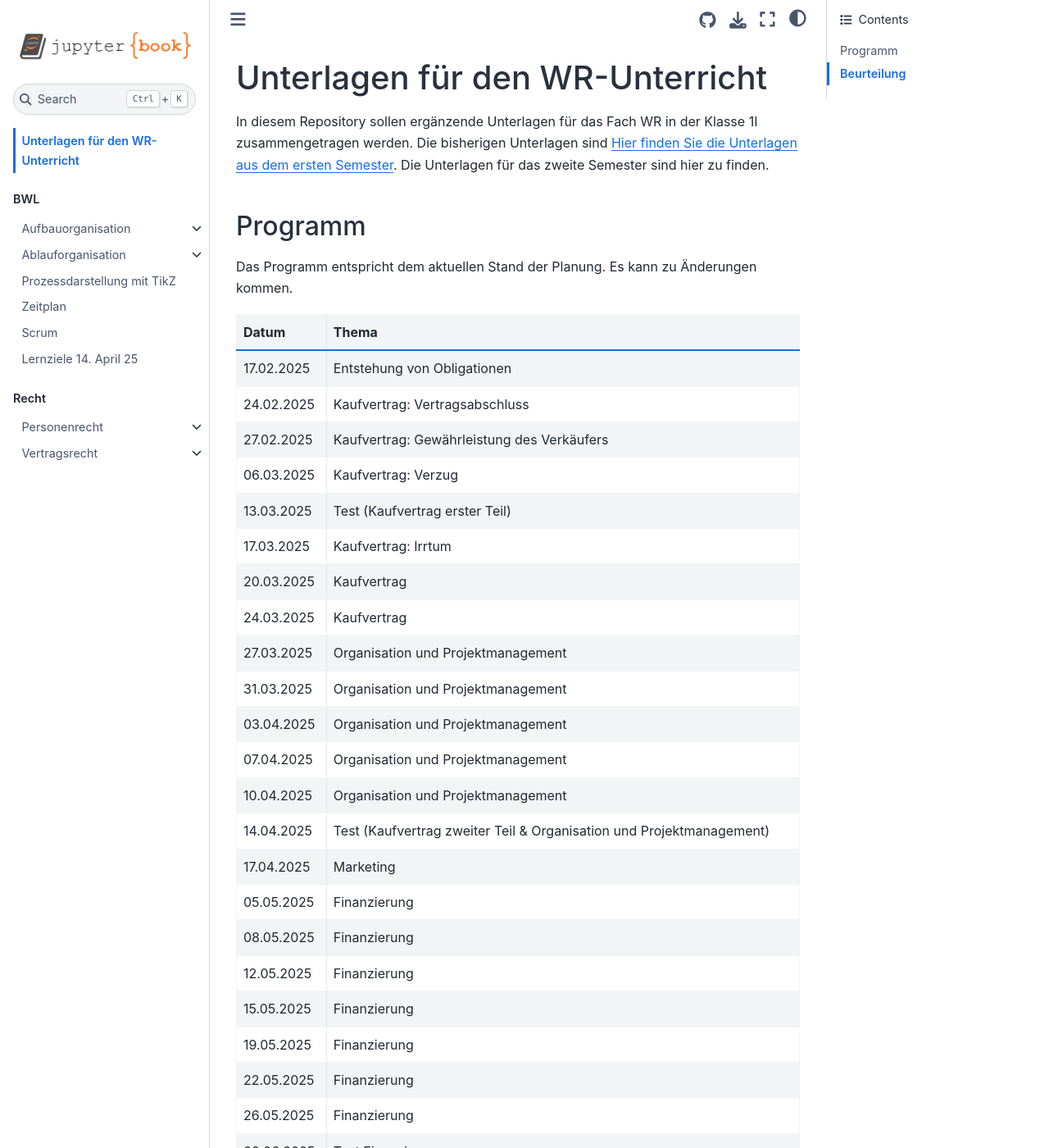
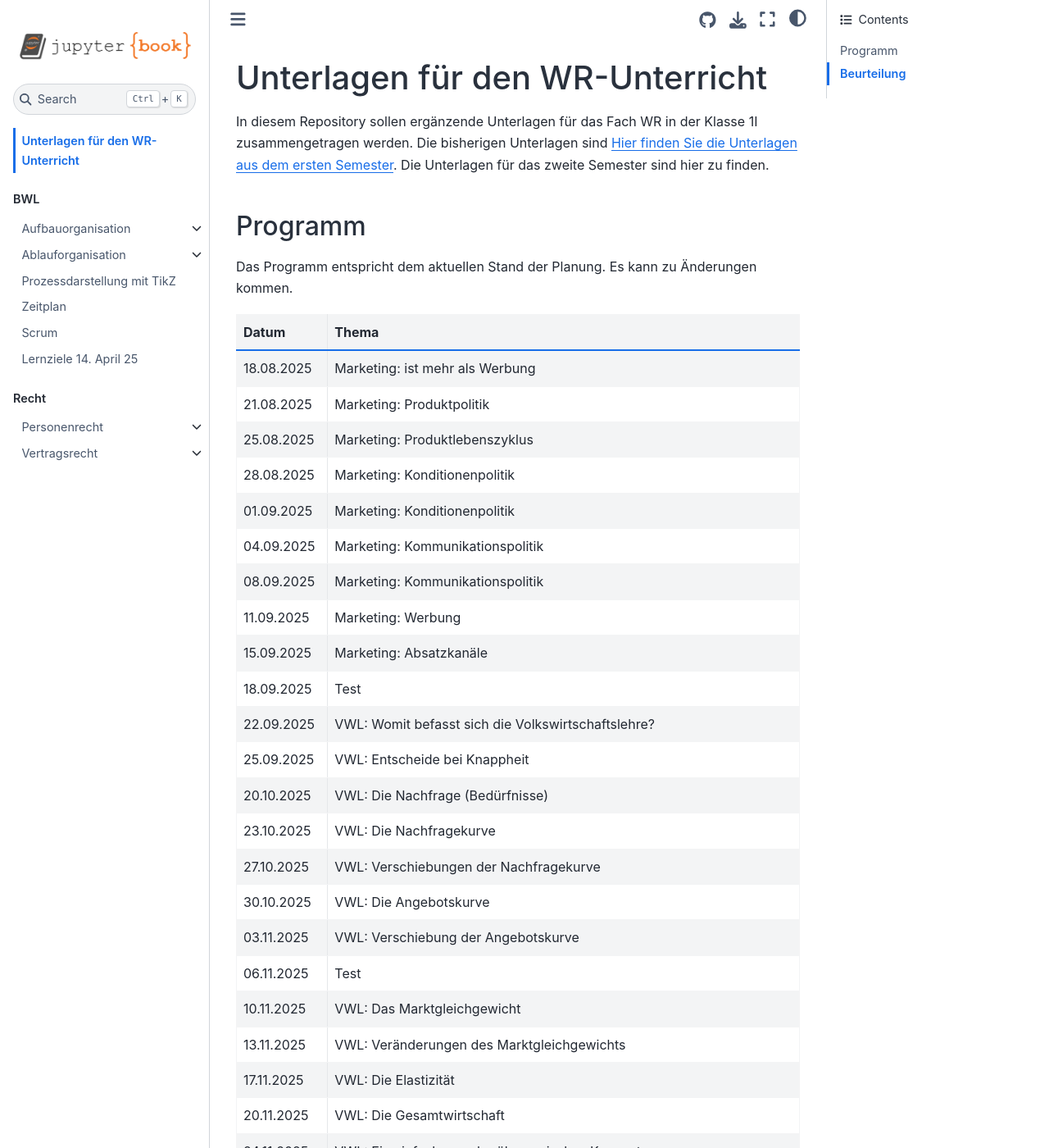
Before and after one commit to SkriptenMk/WR_I_24-27, a Jupyter Book: the page built from docs/intro.md, in a window 1280 px wide and 1400 px high. Shown: the whole window at 82% size. Built offline with Jupyter Book 1.0.4 settings and Sphinx 7.4.7 and the Sphinx Book theme 1.1.4, drawn with Linux system fonts in a browser that asks for light colours; some of the changed text lies outside the part shown.

Commit message:
Übernehme das Programm auf die Startseite

```diff
--- a/docs/intro.md
+++ b/docs/intro.md
@@ -14,37 +14,35 @@ Das Programm entspricht dem aktuellen Stand der Planung. Es kann zu
 
 | Datum | Thema |
 | ----- | ----- |
-| 17.02.2025 | Entstehung von Obligationen |
-| 24.02.2025 | Kaufvertrag: Vertragsabschluss |
-| 27.02.2025 | Kaufvertrag: Gewährleistung des Verkäufers |
-| 06.03.2025 | Kaufvertrag: Verzug |
-| 13.03.2025 | Test (Kaufvertrag erster Teil) |
-| 17.03.2025 | Kaufvertrag: Irrtum |
-| 20.03.2025 | Kaufvertrag |
-| 24.03.2025 | Kaufvertrag |
-| 27.03.2025 | Organisation und Projektmanagement |
-| 31.03.2025 | Organisation und Projektmanagement |
-| 03.04.2025 | Organisation und Projektmanagement |
-| 07.04.2025 | Organisation und Projektmanagement |
-| 10.04.2025 | Organisation und Projektmanagement |
-| 14.04.2025 | Test (Kaufvertrag zweiter Teil & Organisation und Projektmanagement) |
-| 17.04.2025 | Marketing |
-| 05.05.2025 | Finanzierung |
-| 08.05.2025 | Finanzierung |
-| 12.05.2025 | Finanzierung |
-| 15.05.2025 | Finanzierung |
-| 19.05.2025 | Finanzierung |
-| 22.05.2025 | Finanzierung |
-| 26.05.2025 | Finanzierung |
-| 02.06.2025 | Test Finanzierung |
-| 05.06.2025 | Mietrecht |
-| 16.06.2025 | Mietrecht |
-| 19.06.2025 | Mietrecht |
-| 23.06.2025 | Mietrecht |
-| 26.06.2025 | Mietrecht |
-| 30.06.2025 | Mietrecht |
-| 03.07.2025 | Mietrecht |
-| 10.07.2025 | Mietrecht |
+| 18.08.2025 | Marketing: ist mehr als Werbung |
+| 21.08.2025 | Marketing: Produktpolitik |
+| 25.08.2025 | Marketing: Produktlebenszyklus |
+| 28.08.2025 | Marketing: Konditionenpolitik |
+| 01.09.2025 | Marketing: Konditionenpolitik |
+| 04.09.2025 | Marketing: Kommunikationspolitik |
+| 08.09.2025 | Marketing: Kommunikationspolitik |
+| 11.09.2025 | Marketing: Werbung |
+| 15.09.2025 | Marketing: Absatzkanäle |
+| 18.09.2025 | Test |
+| 22.09.2025 | VWL: Womit befasst sich die Volkswirtschaftslehre? |
+| 25.09.2025 | VWL: Entscheide bei Knappheit |
+| 20.10.2025 | VWL: Die Nachfrage (Bedürfnisse) |
+| 23.10.2025 | VWL: Die Nachfragekurve |
+| 27.10.2025 | VWL: Verschiebungen der Nachfragekurve |
+| 30.10.2025 | VWL: Die Angebotskurve |
+| 03.11.2025 | VWL: Verschiebung der Angebotskurve |
+| 06.11.2025 | Test |
+| 10.11.2025 | VWL: Das Marktgleichgewicht |
+| 13.11.2025 | VWL: Veränderungen des Marktgleichgewichts |
+| 17.11.2025 | VWL: Die Elastizität |
+| 20.11.2025 | VWL: Die Gesamtwirtschaft |
+| 24.11.2025 | VWL: Ein einfaches makroökonomisches Konzept |
+| 27.11.2025 | VWL: Markt- oder Planwirtschaft |
+| 01.12.2025 | VWL: Preise und Effizienz |
+| 04.12.2025 | VWL: Was der Staat zum Funktionieren einer Marktwirtschaft beiträgt |
+| 08.12.2025 | VWL: Externe Effekte und die Umweltpolitik |
+| 11.12.2025 | Test |
+
 
 
 ## Beurteilung
@@ -65,5 +63,6 @@ sich unter dem GitHub-Logo
 ![](octocat_klein.png)
 in der Kopfzeile).
 
-Falls jemand eine persönliche Besprechung wünscht, [kann er sich hier für
-eine Sprechstunde anmelden](https://calendar.app.google/kPthfpWed3uPP1cC6).
+Falls jemand eine persönliche Besprechung wünscht,
+<a href="https://calendar.app.google/XdTippvkrbHJct3Y9" target="_blank">
+kann er sich hier für eine Sprechstunde anmelden<a>.
```
Also changed, not shown: docs/hs25.csv (+28 -28 lines).
